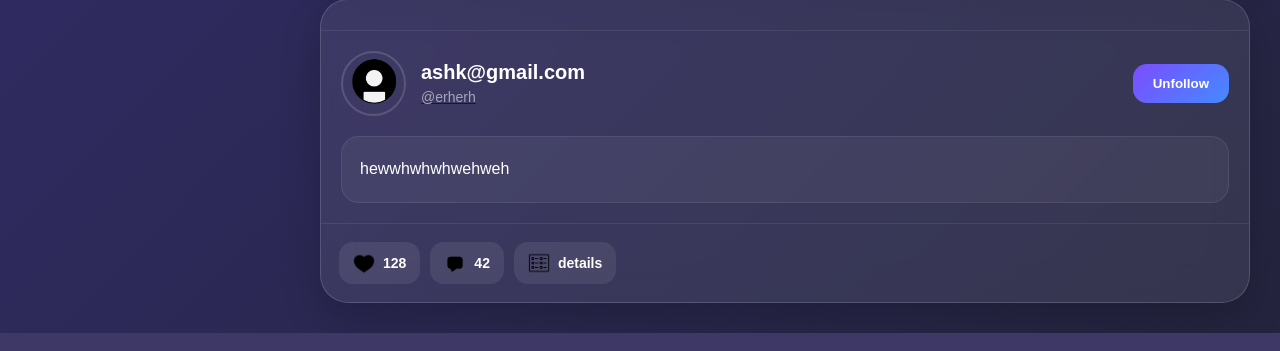
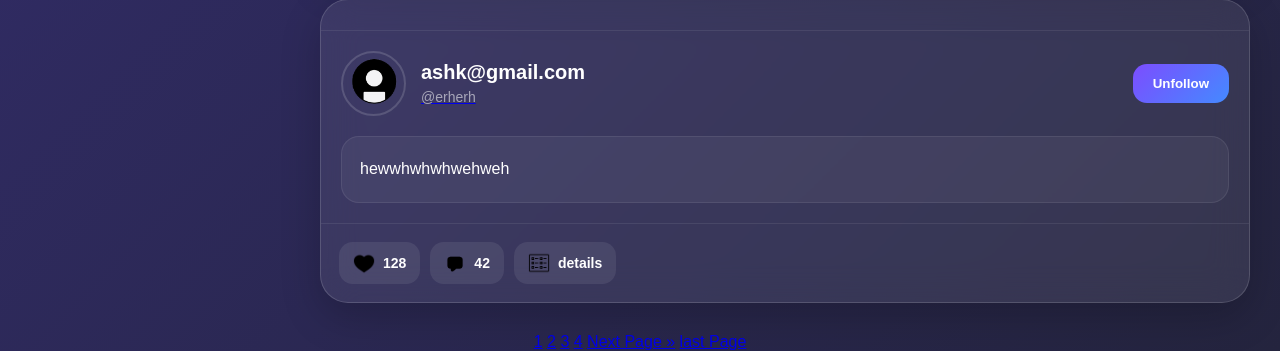
Before and after one commit to shayanJR99/postino-social-app, a Django app: page /posts/ in a window 1280 px wide. Shown: the part 1826-2177 px from the top of the page. Run offline with Django 5.2, Linux system fonts and the light colour scheme; a user stored in the database is signed in; data comes from the database, SQL or seed files in the repository; both versions use the stored data as it was after the commit.

Commit message:
shayanJR99: added paginateor to post_list

```diff
--- a/templates/posts/post_list.html
+++ b/templates/posts/post_list.html
@@ -106,6 +106,43 @@
 
 </div>
 
+<center>
+    {% if page_obj.has_previous %}
+<a href="?page={{ 1 }}">first Page »</a>                                                        <!-- first page  -->
+{% endif %}
+{% if page_obj.has_previous %}
+  <a href="?page={{ page_obj.previous_page_number }}">« Previous page</a>                       <!-- previous page  -->
+
+  {% if page_obj.number > 3 %}
+    <a href="?page=1">1</a>
+    {% if page_obj.number > 4 %}
+      <span>...</span>
+    {% endif %}
+  {% endif %}
+{% endif %}
+
+{% for num in page_obj.paginator.page_range %}
+  {% if page_obj.number == num %}
+    <a href="?page={{ num }}">{{ num }}</a>
+  {% elif num > page_obj.number|add:'-3' and num < page_obj.number|add:'3' %}
+    <a href="?page={{ num }}">{{ num }}</a>
+  {% endif %}
+{% endfor %}
+
+{% if page_obj.has_next %}
+  {% if page_obj.number < page_obj.paginator.num_pages|add:'-3' %}
+    <span>...</span>
+    <a href="?page={{ page_obj.paginator.num_pages }}">{{ page_obj.paginator.num_pages }}</a>
+  {% elif page_obj.number < page_obj.paginator.num_pages|add:'-2' %}
+    <a href="?page={{ page_obj.paginator.num_pages }}">{{ page_obj.paginator.num_pages }}</a>
+  {% endif %}
+
+  <a href="?page={{ page_obj.next_page_number }}">Next Page »</a>                               <!-- next page  -->
+{% endif %}
+{% if page_obj.has_next %}
+  <a href="?page={{ page_obj.paginator.num_pages }}">last Page </a>                             <!-- last page  -->
+{% endif %}
+</center>
 
 <script src="{% static 'js/post_list.js' %}"></script>
 
```
Also changed, not shown: db.sqlite3, media/posts/Screenshot_From_2026-02-12_22-12-11_ZVlBEnx.png (added).
